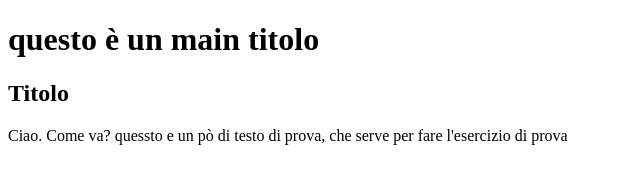
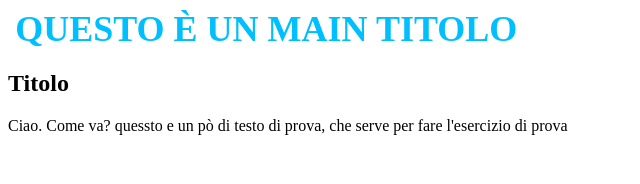
Before and after one commit to rosapl92/mediaquery, a plain HTML site: page madiaquery0/index.html in a window 1280 px wide. Shown: the whole page, without its empty margins (0-640 px from the left). Drawn offline with Linux system fonts and the light colour scheme.

Commit message:
madia-query

```diff
--- a/madiaquery0/index.html
+++ b/madiaquery0/index.html
@@ -3,6 +3,20 @@
 <head>
     <meta charset="UTF-8">
     <title>MediaQuery</title>
+    <style>
+        .title > h1{
+            color: deepskyblue;
+            text-transform: uppercase;
+            font-size: 1.5rem;
+            margin: .2em;
+        }
+
+        @media (min-width: 560px) {
+            .title > h1{
+                font-size: 2.25rem;
+            }
+        }
+    </style>
 </head>
 <body>
 <div class="container">
```
